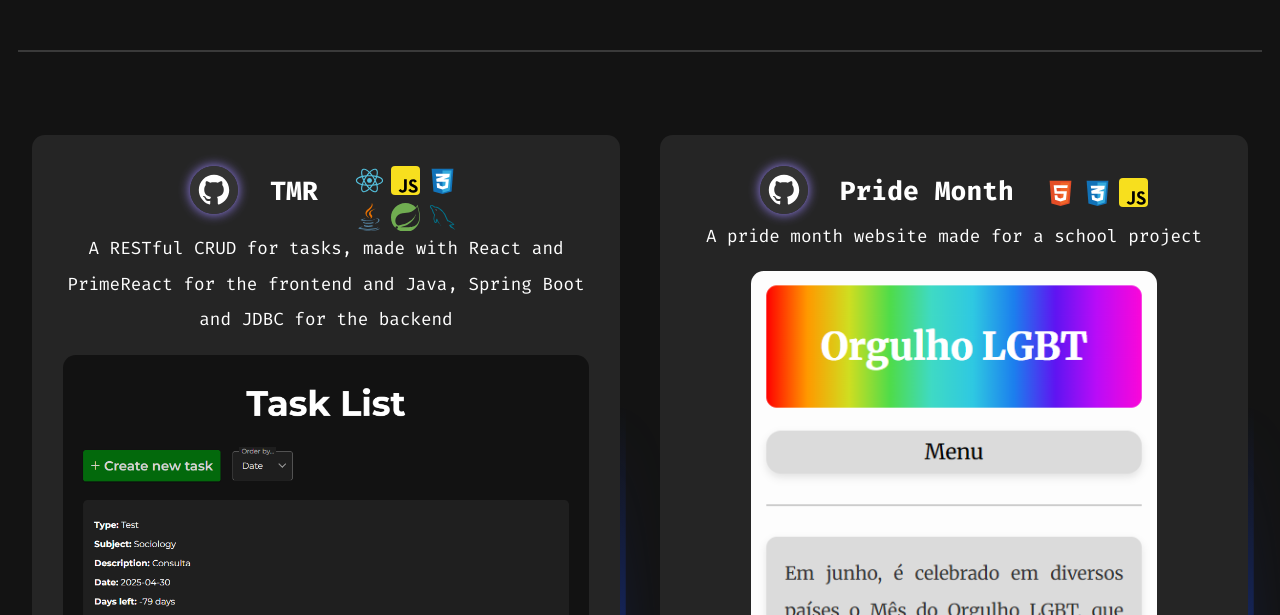
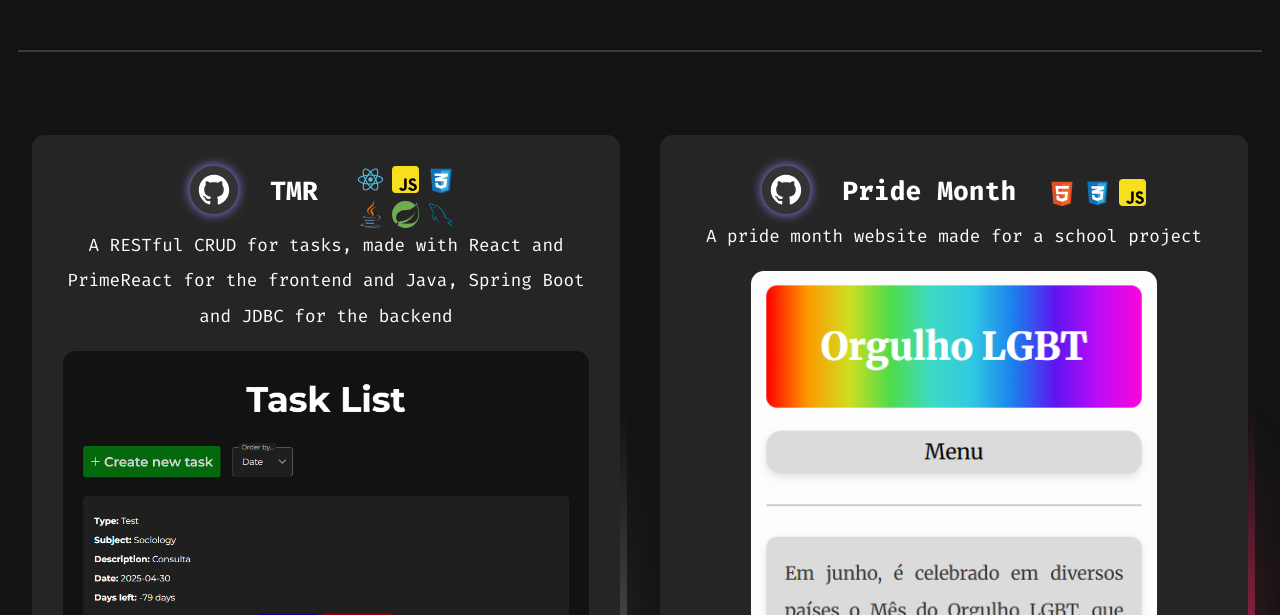
Before and after one commit to ochocss/portfolio, a plain HTML site: page projects.html in a window 1280 px wide. Shown: the part 337-952 px from the top of the page. Drawn offline with Linux system fonts and the light colour scheme; a web font is replaced by a local one.

Commit message:
Upgrade border

```diff
--- a/projects.html
+++ b/projects.html
@@ -46,7 +46,7 @@
     </header>
 
     <div class="projects-container">
-        <div class="project spinning-border">
+        <div class="project spinning-border"  style="--color: #666666">
             <div class="upper-vbox">
                 <a class="contact-balls" id="github" href="https://github.com/ochocss/tmr-front"></a>
                 <h2>TMR</h2>
@@ -62,7 +62,7 @@
             <label>A RESTful CRUD for tasks, made with React and PrimeReact for the frontend and Java, Spring Boot and JDBC for the backend</label>
             <img src="images/projects/tmr.png" />
         </div>
-        <div class="project spinning-border">
+        <div class="project spinning-border"  style="--color: #d92e5b">
             <div class="upper-vbox">
                 <a class="contact-balls" id="github" href="https://github.com/enchedev/pride-month"></a>
                 <h2>Pride Month</h2>
@@ -75,7 +75,7 @@
             <label>A pride month website made for a school project</label>
             <img src="images/projects/pride-month.png" />
         </div>
-        <div class="project spinning-border">
+        <div class="project spinning-border"  style="--color: #b7edb6">
             <div class="upper-vbox">
                 <a class="contact-balls" id="github" href="https://github.com/ochocss/minigames"></a>
                 <h2>Minigames</h2>
@@ -86,7 +86,7 @@
             <label>A minigame collection made in Swing</label>
             <img src="images/projects/minigames.png" />
         </div>
-        <div class="project spinning-border">
+        <div class="project spinning-border" style="--color: #a3c0ff";>
             <div class="upper-vbox">
                 <a class="contact-balls" id="github" href="https://github.com/enchedev/calculator"></a>
                 <h2>Calculator</h2>
@@ -97,7 +97,7 @@
             <label>A simple calculator also made in Swing</label>
             <img src="images/projects/calculator.jpg" />
         </div>
-        <div class="project spinning-border">
+        <div class="project spinning-border" style="--color: #2429d1";>
             <div class="upper-vbox">
                 <a class="contact-balls" id="github" href="https://github.com/enchedev/orbit-simulator"></a>
                 <h2>Orbit Simulator</h2>
@@ -108,7 +108,7 @@
             <label>An orbit physics simulator made in Godot</label>
             <img src="images/projects/orbitsimulator.png" />
         </div>
-        <div class="project spinning-border">
+        <div class="project spinning-border" style="--color: #425e88">
             <div class="upper-vbox">
                 <a class="contact-balls" id="github" href="https://github.com/enchedev/test-game"></a>
                 <h2>Test Game</h2>
--- a/style.css
+++ b/style.css
@@ -257,8 +257,8 @@ li {
 
             & span {
                 align-self: center;
-                width: 1.8rem;
-                height: 1.8rem;
+                width: 1.7rem;
+                height: 1.7rem;
                 margin: 0;
                 border-radius: 4px;
             }
@@ -278,12 +278,12 @@ li {
     position: absolute;
     height: 100%;
     width: 100%;
-    background-image: conic-gradient(from var(--angle), transparent 80%, #16318b);
+    background-image: conic-gradient(from var(--angle), transparent 80%, var(--color));
     top: 50%;
     left: 50%;
     translate: -50% -50%;
     z-index: -10;
-    padding: 0.3em;
+    padding: 0.4em;
     border-radius: 0.8rem;
     animation: 4.5s spin linear infinite;
 }
```
